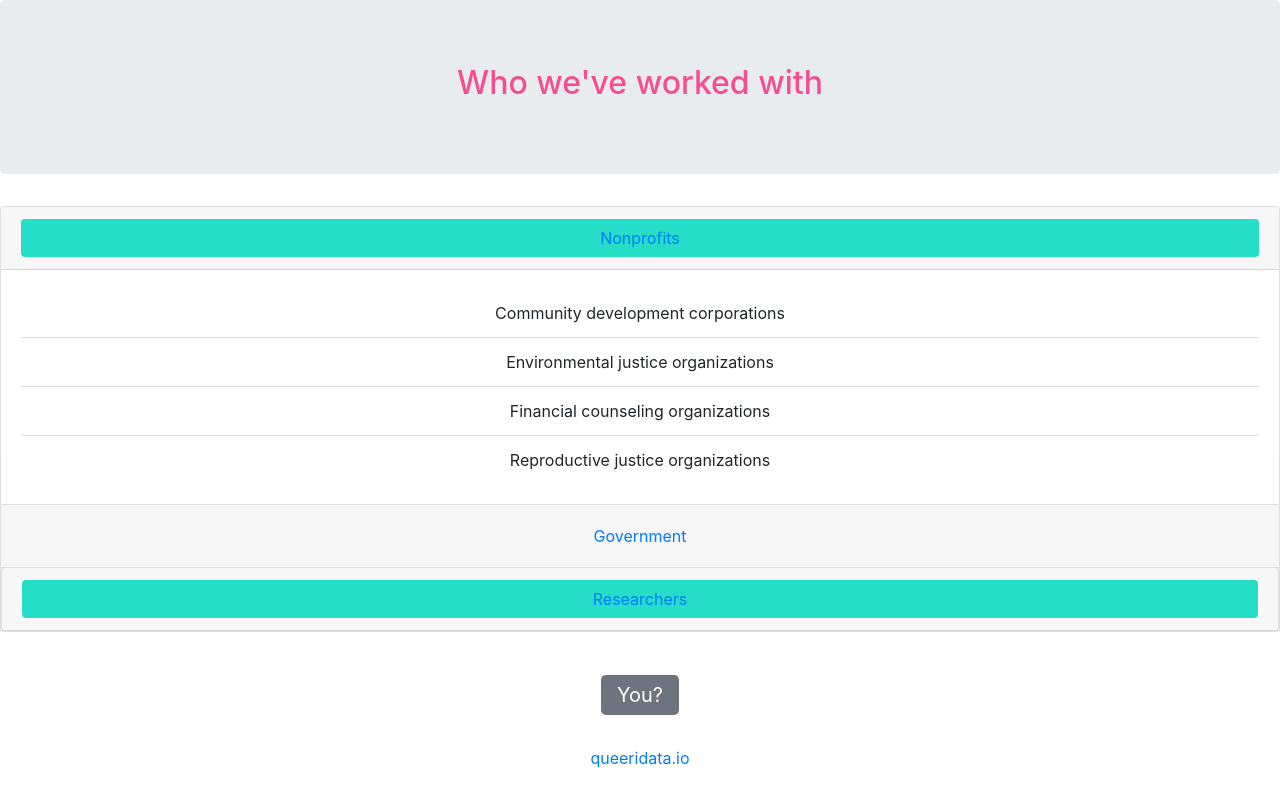
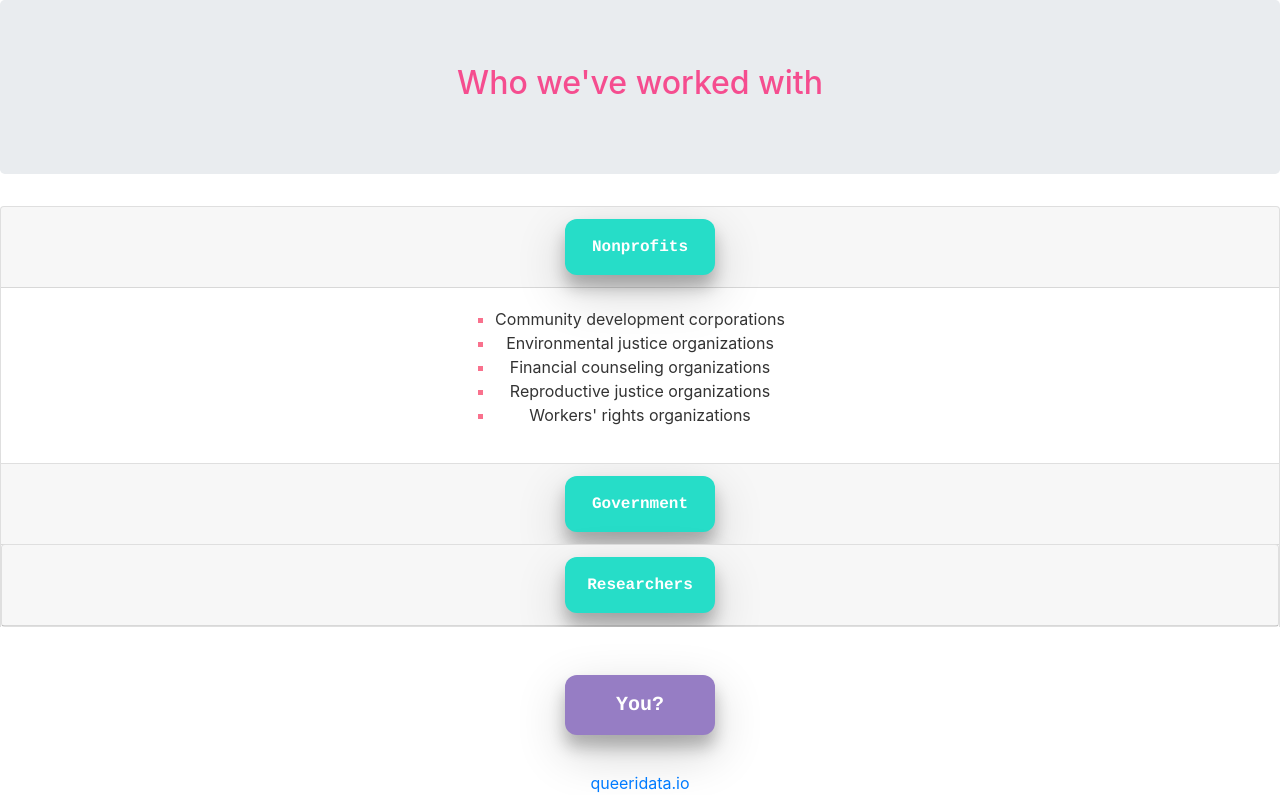
Before and after one commit to djbabysuri/website_new, a PHP site: page /you.html in a window 1280 px wide. Shown: the part 56-851 px from the top of the page. Before the commit the page ends 824 px from the top, so only its background shows below. Run offline with PHP 8.4, Linux system fonts and the light colour scheme.

Commit message:
pushing updated website files

```diff
--- a/styles.css
+++ b/styles.css
@@ -36,15 +36,51 @@
 
 
 .brandButtonOne
-{background-color: #26DDC8;
+{
+  font-weight: bold;
+  font-family: courier;
+  display: inline-block;
+  width: 150px;
+  margin:15;
+  padding: 15px;
+  border-radius: 12px;
+  background:  #26DDC8;
+  color: white;
+  box-shadow: 0 12px 16px 0 rgba(0,0,0,0.24), 0 17px 50px 0 rgba(0,0,0,0.19);
+
+
+
 }
 
 .brandButtonTwo
-{background-color: #F9718D;
+{
+
+  font-weight: bold;
+  font-family: courier;
+  display: inline-block;
+  width: 150px;
+  margin:15;
+  padding: 15px;
+  border-radius: 12px;
+  background: #967DC4;
+  color: white;
+  box-shadow: 0 12px 16px 0 rgba(0,0,0,0.24), 0 17px 50px 0 rgba(0,0,0,0.19);
+
+
+
 }
 
 
 
+
+
+
+
+
+
+
+
+/* Typewriter effect on intro page*/
 
  .top-block{
       background-image: linear-gradient(to right #b6c7c5, #26DDC8);
@@ -54,3 +90,116 @@
     .top-blocktwo{
       background-image: linear-gradient(#F9718D, #F54D8F);
     }
+
+
+
+    #typing-intro h4 {
+      overflow: hidden; /* Ensures the content is not revealed until the animation */
+      border-right: .15em solid #F9718D; /* The typwriter cursor */
+      white-space: wrap; /* Keeps the content wapped */
+      margin: 0 auto; /* Gives that scrolling effect as the typing happens */
+      letter-spacing: .15em; /* Adjust as needed */
+      animation:
+        typing 3.5s steps(40, end),
+        blink-caret .75s step-end infinite;
+    }
+
+    /* The typing effect */
+    @keyframes typing {
+      from { width: 0 }
+      to { width: 100% }
+    }
+
+    /* The typewriter cursor effect */
+    @keyframes blink-caret {
+      from, to { border-color: transparent }
+      50% { border-color: #F9718D; }
+    }
+
+
+
+/* Typewriter and erasing effec on us page*/
+
+
+    .output {
+      text-align:center;
+
+      color: #26DDC8;
+
+    }
+
+    .output> p{
+      color: #967DC4;
+      font-weight: bold ;
+    }
+
+
+    /* Cursor Styling */
+
+    .cursor::after {
+      content:'';
+      display:inline-block;
+      margin-left:3px;
+      background-color:white;
+      animation-name:blink;
+      animation-duration:0.10s;
+      animation-iteration-count: infinite;
+    }
+    h1.cursor::after {
+      height:24px;
+      width:13px;
+    }
+    p.cursor::after {
+      height:13px;
+      width:6px;
+
+    }
+
+    @keyframes blink {
+      0% {
+        opacity:1;
+      }
+      49% {
+        opacity:1;
+      }
+      50% {
+        opacity:0;
+      }
+      100% {
+        opacity:0;
+      }
+    }
+
+
+
+/*hide cards on page load. display after hover action */
+
+    #detail-cards{
+      display: none;
+      margin: 35px;
+    }
+
+
+    #connectCard{
+      display: none;
+      margin: 35px;
+    }
+
+
+
+
+  /*Styling lists*/
+  ul {
+    color: #333;
+}
+
+ul ::marker {
+    color:  #F9718D;
+}
+
+ul.b {
+  list-style-type: square;
+  display:inline-block;
+  padding-left: 0;
+
+}
--- a/you.html
+++ b/you.html
@@ -52,20 +52,24 @@
   <div class="card">
     <div class="card-header" id="headingOne">
       <h2 class="mb-0">
-        <button class="btn brandButtonOne btn-link btn-block text-center" type="button" data-toggle="collapse" data-target="#collapseOne" aria-expanded="true" aria-controls="collapseOne">
+       <center><button class="btn brandButtonOne btn-link text-center" type="button" data-toggle="collapse" data-target="#collapseOne" aria-expanded="true" aria-controls="collapseOne">
           Nonprofits
-        </button>
+        </button></center>
+
+
       </h2>
     </div>
 
     <div id="collapseOne" class="collapse show" aria-labelledby="headingOne" data-parent="#accordion">
       <div class="card-body text-center">
-        <ul class="list-group list-group-flush">
-          <li class="list-group-item">Community development corporations</li>
-          <li class="list-group-item">Environmental justice organizations</li>
-          <li class="list-group-item">Financial counseling organizations</li>
-         <li class="list-group-item">Reproductive justice organizations</li>
+        <ul class="b">
+          <li>Community development corporations</li>
+          <li>Environmental justice organizations</li>
+          <li>Financial counseling organizations</li>
+         <li>Reproductive justice organizations</li>
+         <li>Workers' rights organizations</li>
       </ul>
+
       </div>
     </div>
   </div>
@@ -73,16 +77,18 @@
   <div class="card">
     <div class="card-header" id="headingTwo">
       <h2 class="mb-0">
-        <button class="btn btn-link btn-block text-center collapsed" type="button" data-toggle="collapse" data-target="#collapseTwo" aria-expanded="false" aria-controls="collapseTwo">
+        <center>
+        <button class="btn brandButtonOne btn-link btn-block text-center collapsed" type="button" data-toggle="collapse" data-target="#collapseTwo" aria-expanded="false" aria-controls="collapseTwo">
           Government
         </button>
+      </center>
       </h2>
     </div>
     <div id="collapseTwo" class="collapse" aria-labelledby="headingTwo" data-parent="#accordion">
       <div class="card-body text-center">
-        <ul class="list-group list-group-flush">
-          <li class="list-group-item">NYC City Agencies</li>
-          <li class="list-group-item">NYC DOE schools</li>
+        <ul class=" b">
+          <li>NYC City Agencies</li>
+          <li>NYC DOE schools</li>
       </ul>
 
     </div>
@@ -90,15 +96,17 @@
   <div class="card">
     <div class="card-header" id="headingThree">
       <h2 class="mb-0">
+       <center>
         <button class="btn brandButtonOne btn-link btn-block text-center collapsed" type="button" data-toggle="collapse" data-target="#collapseThree" aria-expanded="false" aria-controls="collapseThree">
           Researchers
         </button>
+      </center>
       </h2>
     </div>
     <div id="collapseThree" class="collapse" aria-labelledby="headingThree" data-parent="#accordion">
       <div class="card-body text-center">
-      <ul class="list-group list-group-flush">
-      <li class="list-group-item">Universities</li>
+      <ul class="b">
+      <li>Universities</li>
     </ul>
       </div>
     </div>
@@ -126,7 +134,7 @@
 
 
     <div class="card-title brandtwo text-center">
-    <a href="connect.html" class="btn-lg btn-secondary">You?</a></div>
+    <a href="connect.html" class="btn-lg brandButtonTwo">You?</a></div>
 
 
 
```
Also changed, not shown: how.html (+11 -12 lines), index.html (+5 -3 lines), index.js (added, +100 -0 lines), projects.html (+13 -0 lines), us.html (+54 -22 lines), extra.html (line endings or trailing spaces), readme.md, 1 other file.
